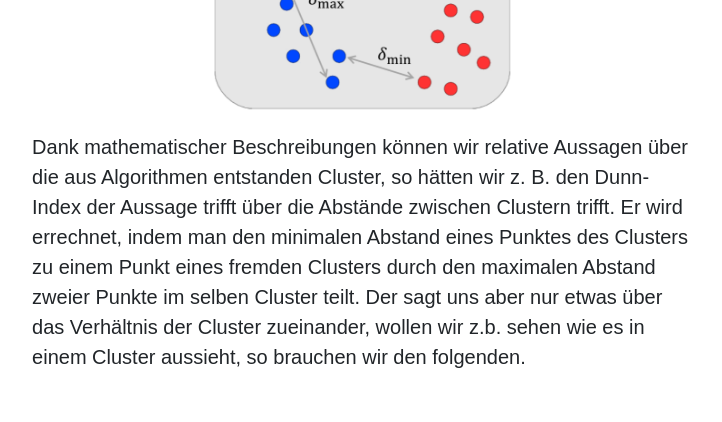
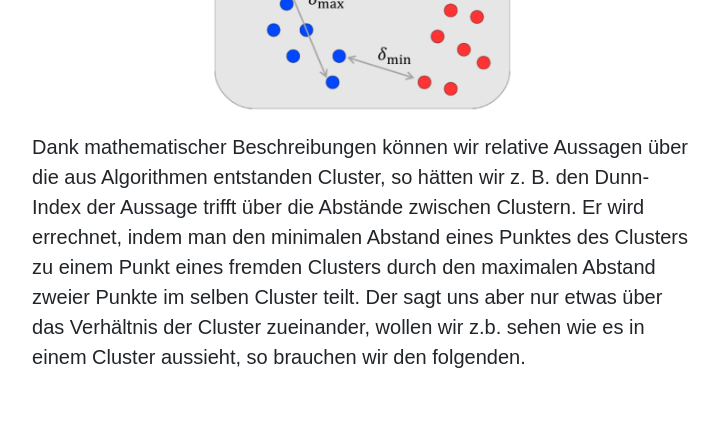
Before and after one commit to aGuyLearning/Visualising_k-means, a website: page public/index.html in a window 1280 px wide. Shown: the part 1980-2402 px from the top of the page, without its empty margins (277-999 px from the left). Drawn offline with nearby package versions, Linux system fonts and the light colour scheme.

Commit message:
rechtschreibfehler

```diff
--- a/public/index.html
+++ b/public/index.html
@@ -109,7 +109,7 @@
                             <img src="img/Dunn-Index.png" alt="" class="img-fluid section-img">
                             <p>Dank mathematischer Beschreibungen können wir relative Aussagen über die aus Algorithmen
                                 entstanden Cluster, so hätten wir z. B. den Dunn-Index der Aussage trifft über die
-                                Abstände zwischen Clustern trifft. Er wird errechnet, indem man den minimalen Abstand
+                                Abstände zwischen Clustern. Er wird errechnet, indem man den minimalen Abstand
                                 eines Punktes des Clusters zu einem Punkt eines fremden Clusters durch den maximalen
                                 Abstand zweier Punkte im selben Cluster teilt. Der sagt uns aber nur etwas über das
                                 Verhältnis der Cluster zueinander, wollen wir z.b. sehen wie es in einem Cluster
```
